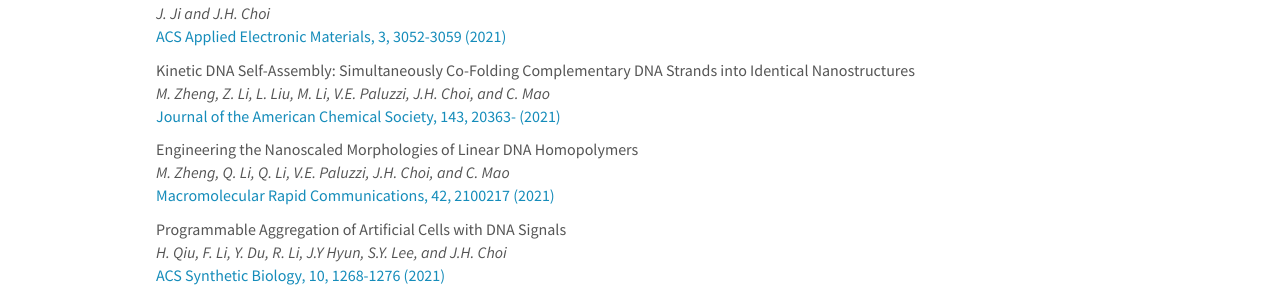
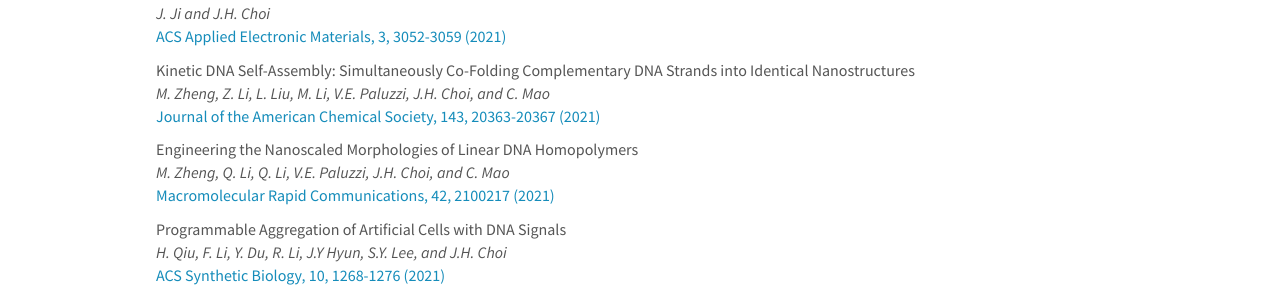
Before and after one commit to choidnalab/choidnalab.github.io, a Jekyll site: the page built from _pages/publications.md, in a window 1280 px wide and 900 px high. Shown: the part 294-594 px from the top of the window. Built offline with Jekyll 4.4.1, drawn with Linux system fonts in a browser that asks for light colours; nearby versions of some CDN libraries.

Commit message:
Update publist.yml

```diff
--- a/_data/publist.yml
+++ b/_data/publist.yml
@@ -24,7 +24,7 @@
   authors: M. Zheng, Z. Li, L. Liu, M. Li, V.E. Paluzzi, J.H. Choi, and C. Mao
   link:
     url: https://pubs.acs.org/doi/10.1021/jacs.1c09925
-    display:  Journal of the American Chemical Society, 143, 20363- (2021)
+    display:  Journal of the American Chemical Society, 143, 20363-20367 (2021)
   highlight: 0
   news2:
 
```
